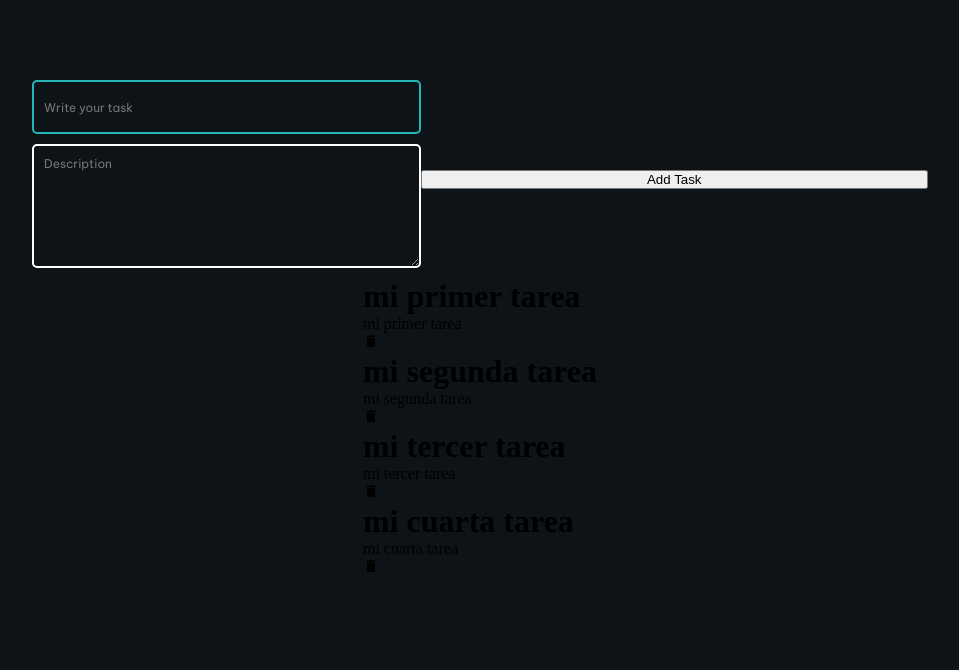
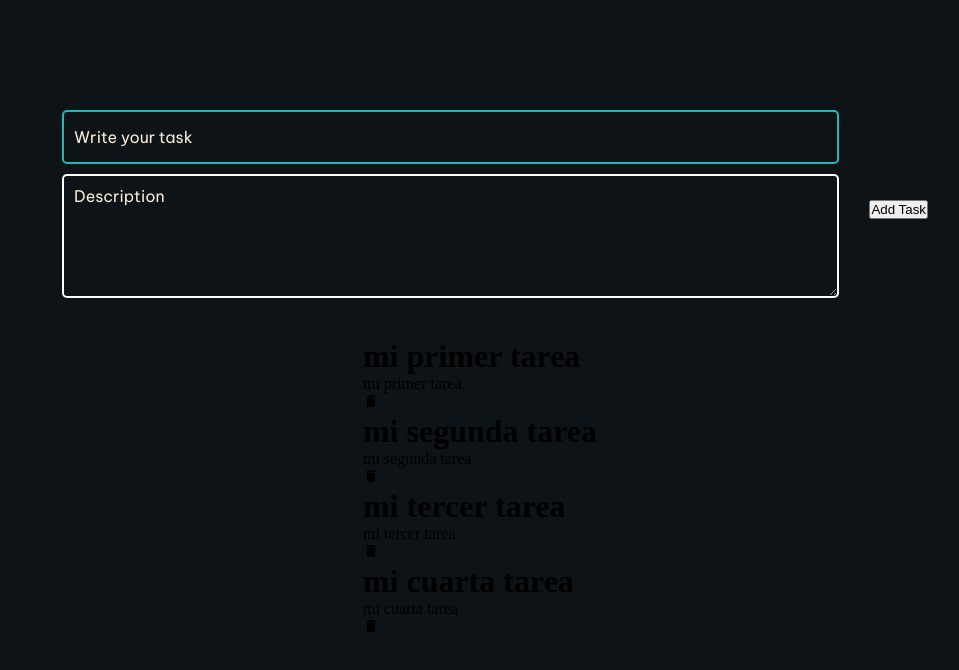
Before and after one commit to JuanM1228/react-task-aplication, a React (Vite) app: page / in a window 1280 px wide. Shown: the top 670 px of the page, without its empty margins (160-1119 px from the left). Built offline with nearby package versions, Linux system fonts and the light colour scheme.

Commit message:
add style in form

```diff
--- a/src/Stylesheets/taskForm.css
+++ b/src/Stylesheets/taskForm.css
@@ -10,8 +10,7 @@
 }
 
 .Form > button{
-  flex-grow: 1;
-  flex-basis: 300px;
+
 }
 
 .inputs{
@@ -19,13 +18,14 @@
   flex-direction: column;
   margin: 0 0 10px;
   flex-grow: 1;
+  padding: 30px;
 }
 
 .inputs > input {
   border: 2px solid white;
   height: 30px;
   padding: 10px;
-  font-size: 1.5vh;
+  font-size: 2vh;
   font-family: 'Be Vietnam Pro', sans-serif;
   margin: 0 0 10px 0;
   border-radius: 5px;
@@ -36,7 +36,7 @@
   border: 2px solid white;
   height: 100px;
   padding: 10px;
-  font-size: 1.5vh;
+  font-size: 2vh;
   font-family: 'Be Vietnam Pro', sans-serif;
   border-radius: 5px;
   background-color: transparent;
@@ -47,7 +47,8 @@ input:focus, textarea:focus {
   border-color: rgb(36, 182, 182);
 }
 
-.inputs > input::placeholder{
-  font-size: 1.5vh;
+.inputs > input::placeholder, textarea::placeholder{
+  font-size: 2vh;
   font-family: 'Be Vietnam Pro', sans-serif;
+  color: antiquewhite;
 }
```
